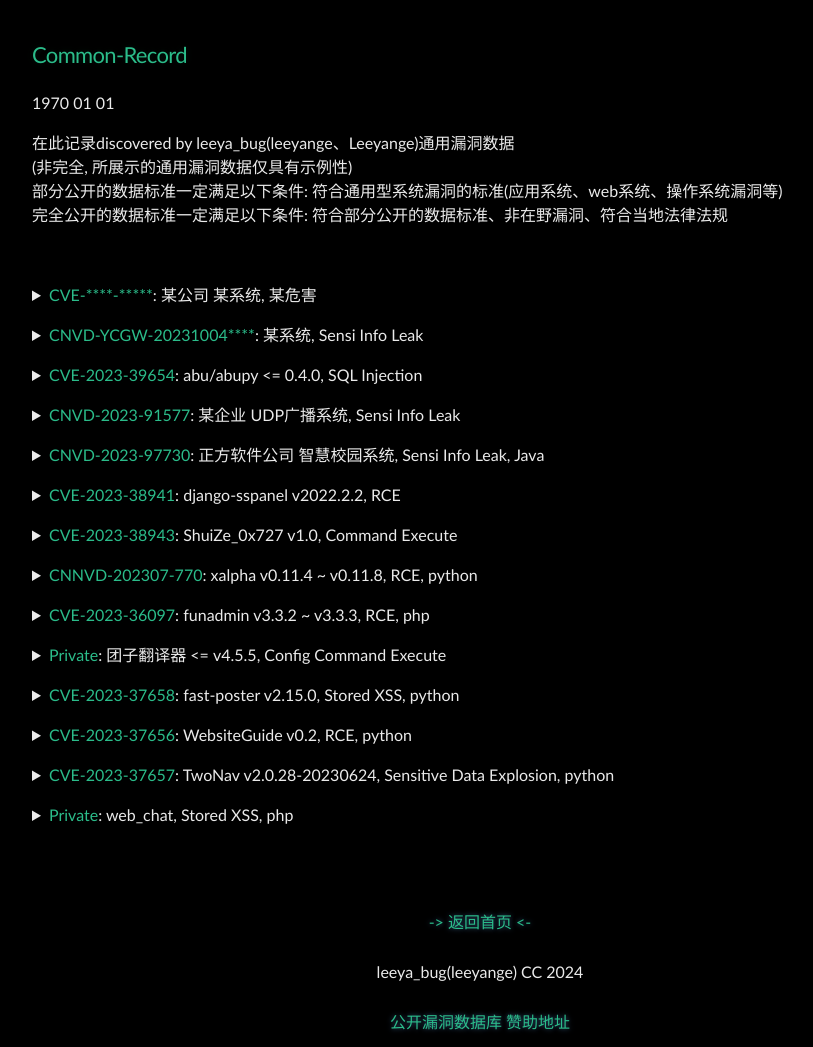
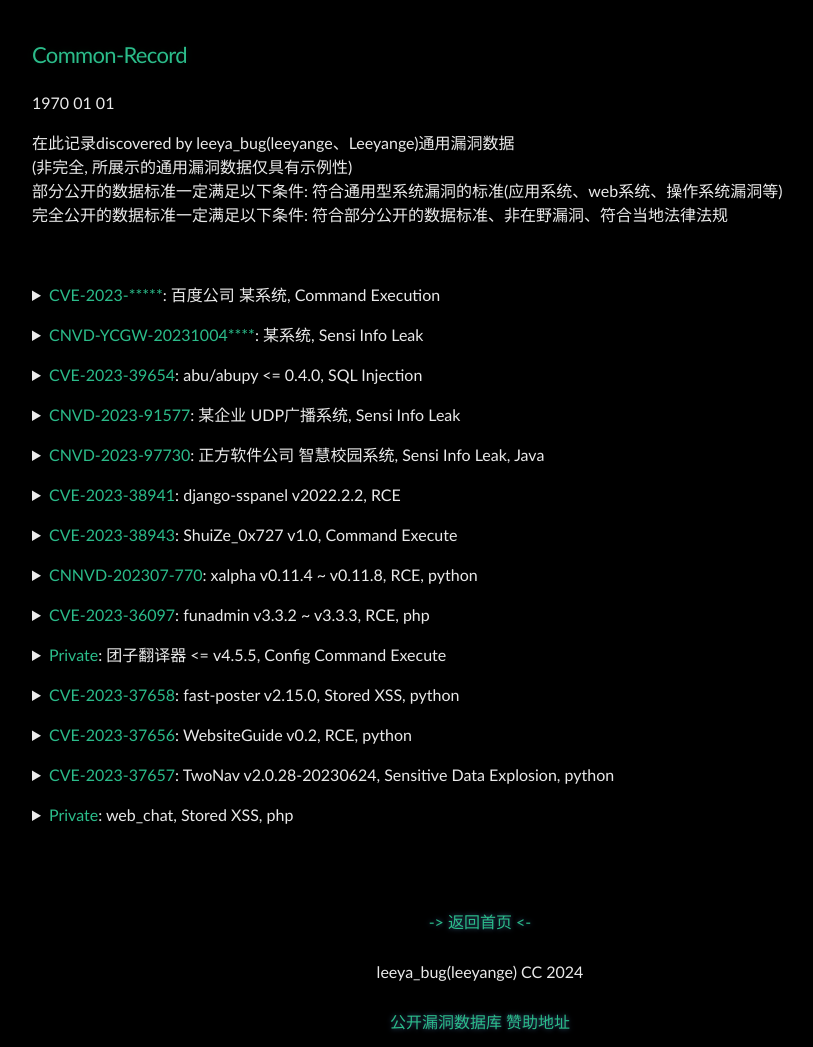
Before and after one commit to Leeyangee/leeyangee.github.io, a Jekyll site: the page built from _posts/1970-01-01-Common-Record.md, in a window 1280 px wide. Shown: the part 412-1459 px from the top of the page, without its empty margins (160-973 px from the left). Built offline with Jekyll 4.4.1, drawn with Linux system fonts in a browser that asks for light colours.

Commit message:
Update 1970-01-01-Common-Record.md

```diff
--- a/_posts/1970-01-01-Common-Record.md
+++ b/_posts/1970-01-01-Common-Record.md
@@ -10,9 +10,9 @@
 
 <br>
 <details>
-      <summary><font color="#2bbc8a">CVE-****-*****</font>: 某公司 某系统, 某危害</summary>
+      <summary><font color="#2bbc8a">CVE-2023-*****</font>: 百度公司 某系统, Command Execution</summary>
       <pre><code>
-根据相关法律法规及负责任的披露原则，漏洞细节不公开
+请关注厂商修复信息：<a id="rep">http://www.baidu.com</a>
       </code></pre>
 </details><p></p>
 
```
